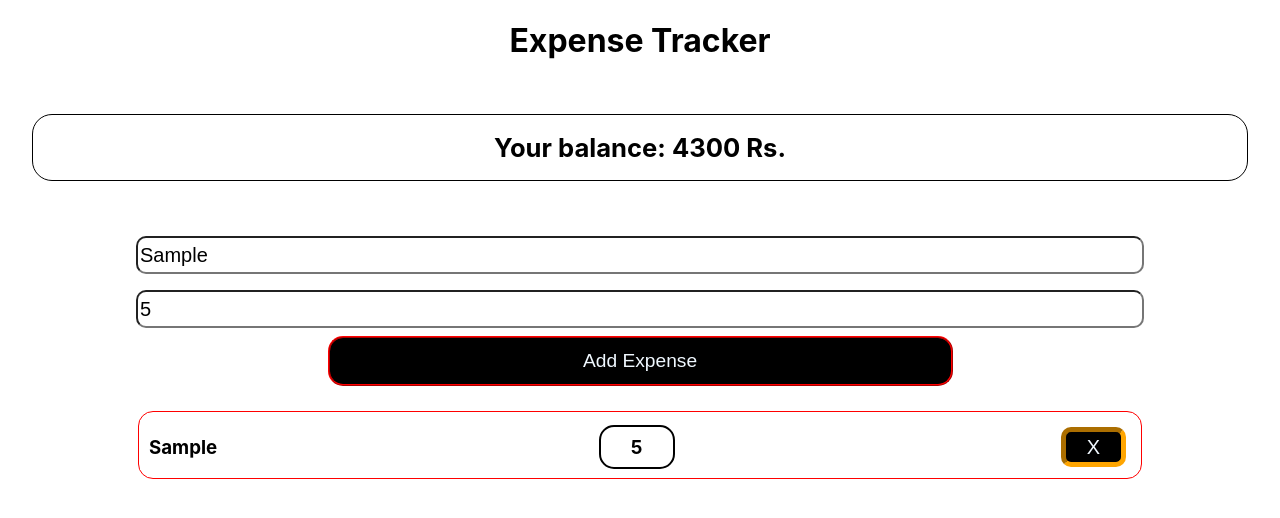
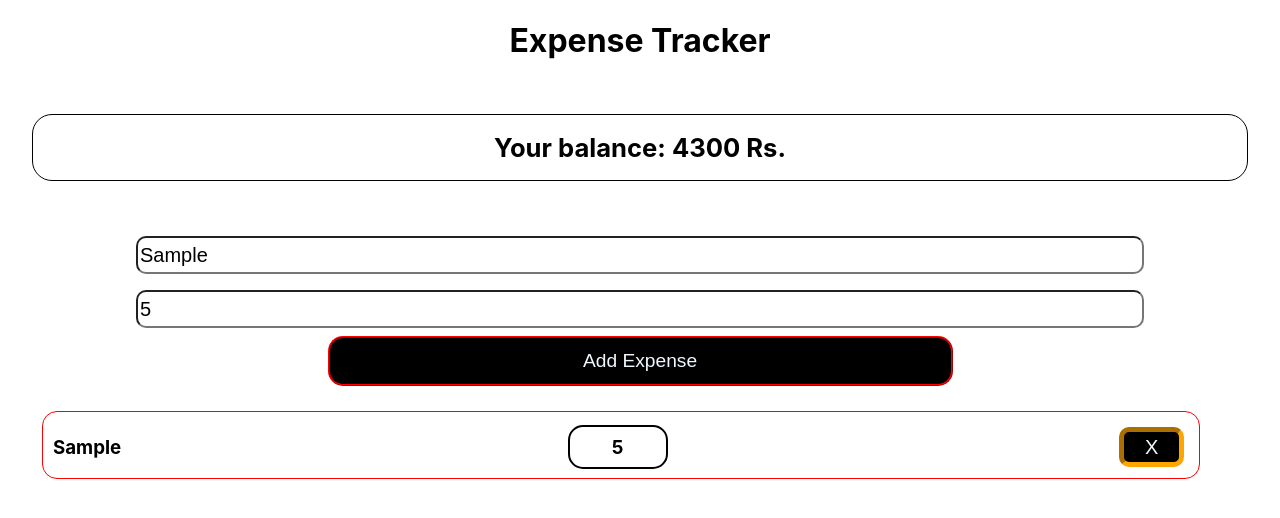
Before and after one commit to jaymalave/ExpenseTracker, a React (Create React App) app in the folder client/: page / in a window 1280 px wide. Both pictures are taken after typing "Sample", "5" into the empty fields and a click on the button "Add Expense". Shown: the top 518 px of the page. Built offline with nearby package versions, Linux system fonts and the light colour scheme.

Commit message:
fixed delete function

```diff
--- a/client/src/App.css
+++ b/client/src/App.css
@@ -32,7 +32,7 @@
 .expense-main{
   text-align: center;
   margin: auto;
-  width: 80%;
+  width: 95%;
 }
 
 .expense-card {
@@ -40,6 +40,7 @@
 }
 
 .expense {
+  width: 95%;
   font-size: 1rem;
   display: flex;
   justify-content: space-between;
@@ -76,7 +77,7 @@ input[type="number"] {
  .cost-prop{
    border: 2px solid black;
    border-radius: 15px;
-   width: 4.5rem;
+   width: 6rem;
    height: 2.5rem;
    display: flex;
    justify-content: center;
--- a/client/src/components/Expense.js
+++ b/client/src/components/Expense.js
@@ -14,6 +14,7 @@ const Expense = ({name, cost}) => {
     console.log(name)
     // console.log(expenses.length)
     expenses = expenses.filter(_expense => _expense.name !== name)
+    setExpenses(expenses)
     console.log(expenses)
   }
 
```
